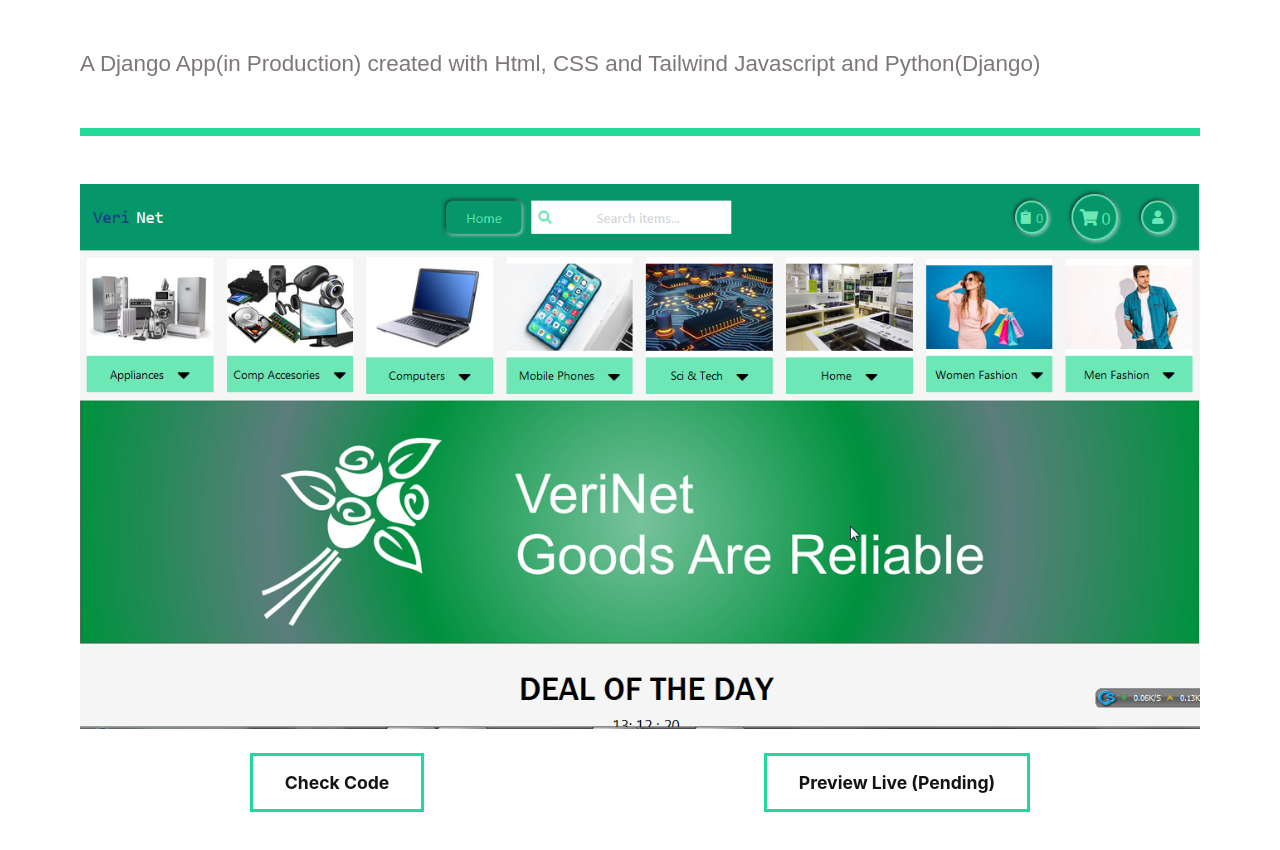
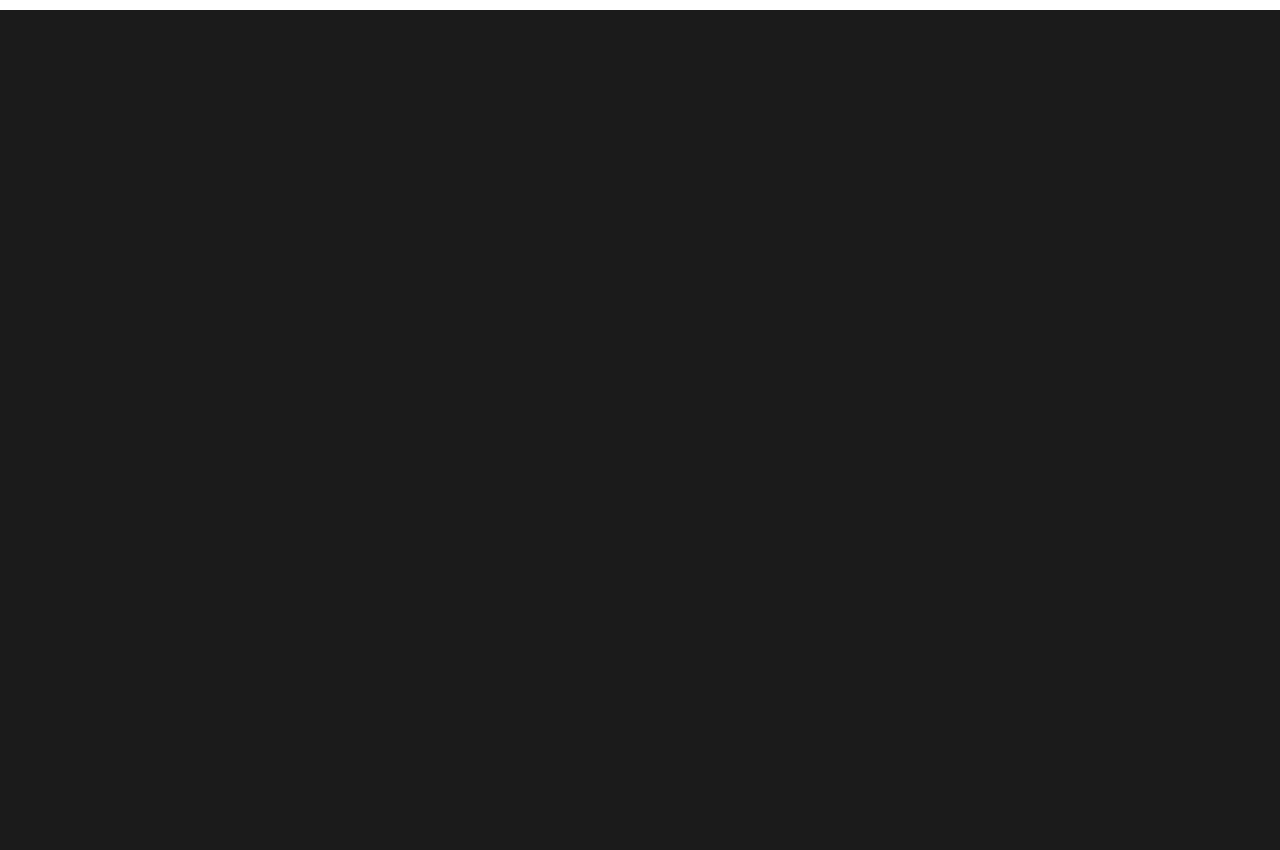
Before and after one commit to HectorGitt/portfolio-new, a React (Create React App) app: page /work in a window 1280 px wide. Shown: the part 5440-6290 px from the top of the page. After the commit the page ends 5450 px from the top, so only its background shows below. Built offline with nearby package versions, Linux system fonts and the light colour scheme; a web font is replaced by a local one.

Commit message:
removed eccommerce project

```diff
--- a/src/pages/OurWork.js
+++ b/src/pages/OurWork.js
@@ -148,26 +148,6 @@ const OurWork = () => {
           </a>
         </Buttons>
       </MovieStyle>
-      <MovieStyle
-        ref={element5}
-        variants={fade}
-        animate={controls5}
-        initial="hidden"
-      >
-        <h2>Ecommerce Website</h2>
-        <motion.p variants={fade}>
-          A Django App(in Production) created with Html, CSS and Tailwind
-          Javascript and Python(Django)
-        </motion.p>
-        <motion.div variants={lineAnim} className="line"></motion.div>
-        <img src={ecommerce} alt="ecommerce" />
-        <Buttons>
-          <a target="__blank" href="https://github.com/HectorGitt/PrEc">
-            Check Code
-          </a>
-          <button>Preview Live (Pending)</button>
-        </Buttons>
-      </MovieStyle>
     </WorkStyle>
   );
 };
```
